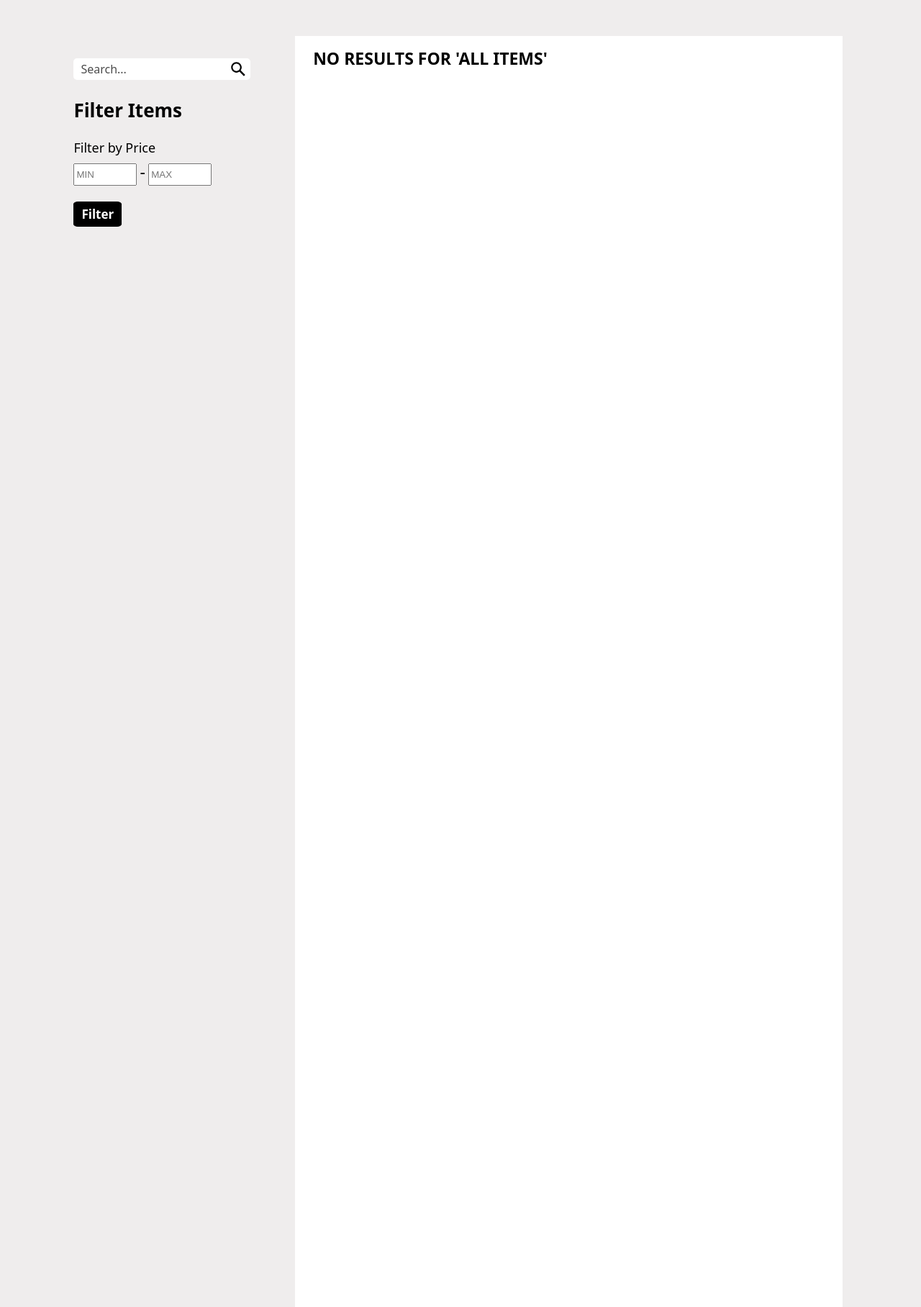
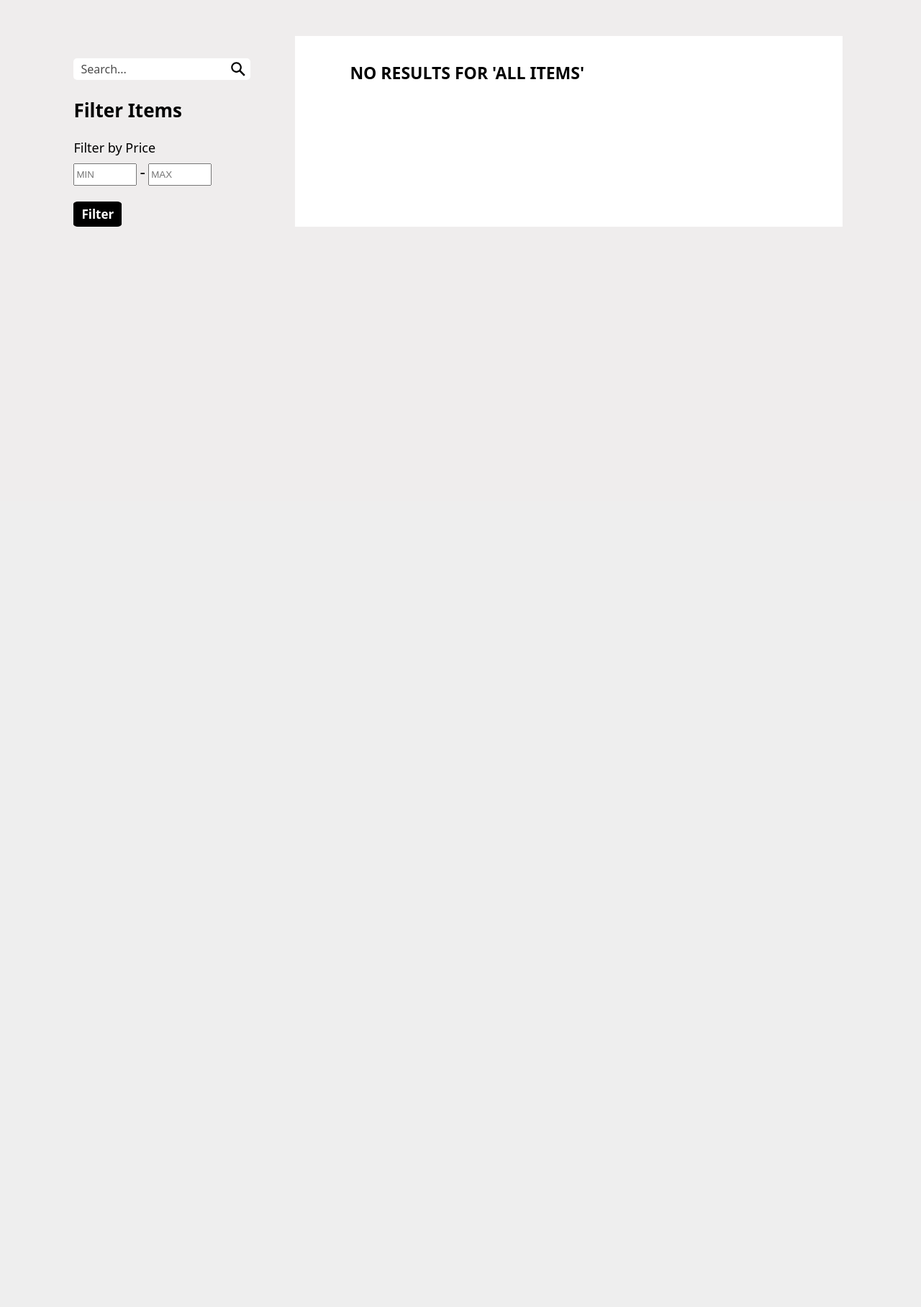
Before and after one commit to AshiniR/L1S2-Web-development-group-project, a PHP site: page /everything/everything.php in a window 1280 px wide. Shown: the part 104-1920 px from the top of the page at 72% size. After the commit the page ends 419 px from the top, so only its background shows below. Run offline with PHP 8.4, Linux system fonts and the light colour scheme; data that the repository does not hold is empty.

Commit message:
design modified for everything page

```diff
--- a/everything/everything.css
+++ b/everything/everything.css
@@ -10,7 +10,7 @@ body {
 }
 
 .main-content div {
-    height: 300vh;
+    height: auto;
 }
 
 .part1 {
@@ -25,12 +25,12 @@ body {
     margin-right: 8%;
     width: 59.5%;
     background-color: white;
-    height: 300vh;
 }
 
 .part2 .text {
+    margin-top: 20px;
     position: absolute;
-    padding-left: 2%;
+    margin-left: 6%;
     height: 10%;
 }
 
@@ -44,17 +44,18 @@ span {
 }
 
 .items {
-    width: 100%;
-    margin: 60px 4% 0 3%;
+    width: 80%;
+    margin: 80px 4% 20px 3%;
     height: auto;
+    margin-left: auto;
+    margin-right: auto;
 }
 
 .items .item-box {
-    width: 30%;
-    margin: 1% 0.5% 0 0.5%;
+    width: 32%;
+    margin-right: 0.95%;
     display: inline-block;
-    height: 50vh;
-    background-color: red;
+    height: 45vh;
 }
 
 .items .item-box .image {
@@ -71,6 +72,10 @@ span {
     font-family: system-ui, -apple-system, BlinkMacSystemFont, "Segoe UI",
         Roboto, Oxygen, Ubuntu, Cantarell, "Open Sans", "Helvetica Neue",
         sans-serif;
+}
+
+.items .item-box .details {
+    margin-top: 8px;
 }
 
 .items .item-box .details .name {
@@ -180,3 +185,8 @@ span {
     color: black;
     background-color: white;
 }
+
+.item-box a,
+.item-box .details a {
+    text-decoration: none;
+}
--- a/everything/everything.php
+++ b/everything/everything.php
@@ -48,9 +48,9 @@
                         $max = '';
                     }
                     echo
-                    "<input type='number' name='min' id='min' min='0' placeholder='MIN' value='$min'>
+                    "<input type='number' step='0.01' name='min' id='min' min='0' placeholder='MIN' value='$min'>
                             <span> -</span>
-                            <input type='number' name='max' id='max' min='0' placeholder='MAX' value='$max'>";
+                            <input type='number' step='0.01' name='max' id='max' min='0' placeholder='MAX' value='$max'>";
                     ?>
                     <br><br>
                     <input type="submit" name="submit" class="filter-btn" id="submit" value="Filter">
@@ -114,16 +114,18 @@
                         $price = $row['price'];
                         $category = $row['category'];
                         echo "
-                        <a href='item-details.php?$tag'>
                         <div class='item-box'>
+                            <a href='item-details.php?$tag'>
                                 <div class='image' id='image$tag'></div>
-                                <div class='details'>
+                            </a>
+                            <div class='details'>
+                                <a href='item-details.php?$tag'>
                                     <span class='name'>$name</span><br>
-                                    <span class='category'>$category</span><br>
-                                    <span class='price'>$price USD</span>
-                                </div>
+                                </a>
+                                <span class='category'>$category</span><br>
+                                <span class='price'>$price USD</span>
+                            </div>
                         </div>
-                        </a>
                         <script>
                             document.getElementById('image$tag').style.backgroundImage = \"url('../$img')\";
                             document.getElementById('upper-text').innerHTML = 'SHOW RESULTS: \'$text_result\'';
```
